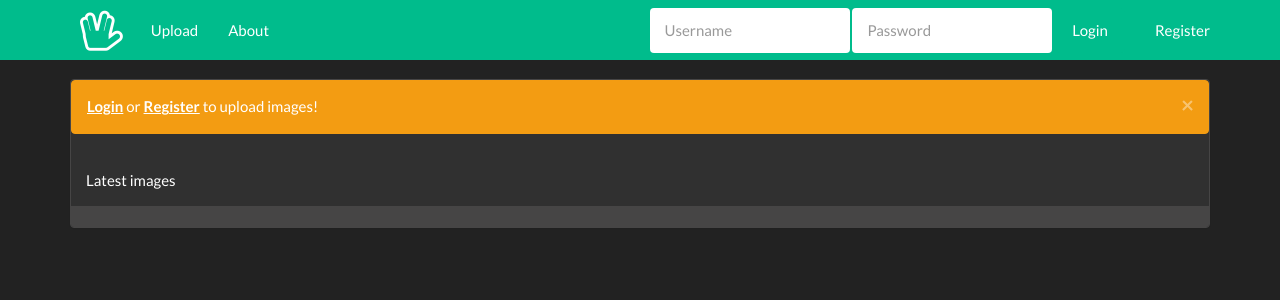
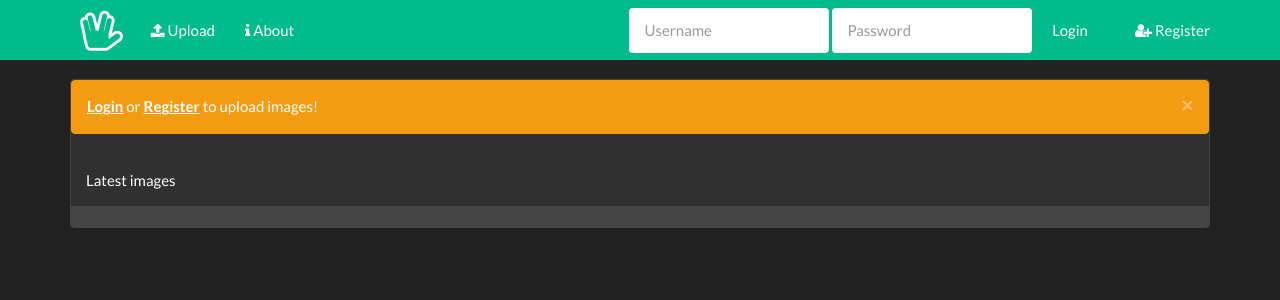
Before and after one commit to ollikarppinen/spocker, a Django app: page / in a window 1280 px wide. Shown: the top 300 px of the page. Run offline with Django 3.2, Linux system fonts and the light colour scheme; data that the repository does not hold is empty; some libraries are stand-ins or nearby versions.

Commit message:
Icons added to navbar

```diff
--- a/imgshare/views.py
+++ b/imgshare/views.py
@@ -1,25 +1,24 @@
-from django.views.generic import DetailView
 from django.views.generic.edit import CreateView
 from .models import Image
 from django.shortcuts import render
-from math import ceil, floor
+from math import ceil
 
 
 def home(request):
     image_limit = 20
+    row_width = 4
     if Image.objects.count() < image_limit:
         image_limit = Image.objects.count()
-    rows = ceil(image_limit / 4)
+    rows = ceil(image_limit / row_width)
     latest_images = list()
     images = Image.objects.all()[::-1]
     for r in range(rows):
-        start = r * 4
-        end = 4 + r * 4
+        start = r * row_width
+        end = start + row_width
         if end > image_limit:
             end = image_limit
         latest_images.append(list(images[start: end]))
     context = {
-        'title': 'Welcome',
         'latest_images': latest_images,
     }
     return render(request, 'home.html', context)
@@ -32,9 +31,9 @@ class UploadView(CreateView):
 
 def image(request, pk):
     try:
-        image = Image.objects.get(pk = pk)
+        image = Image.objects.get(pk=pk)
         context = {
-        'image': image
+            'image': image
         }
         return render(request, 'imgshare/image.html', context)
     except:
--- a/templates/navbar.html
+++ b/templates/navbar.html
@@ -12,15 +12,16 @@
         </div>
         <div id="navbar" class="navbar-collapse collapse">
           <ul class="nav navbar-nav">
-            <li><a href="{% url 'upload' %}">Upload</a></li>
-            <li><a href="{% url 'about' %}">About</a></li>
+            <li><a href="{% url 'upload' %}"><i class="fa fa-upload"></i>  Upload</a></li>
+            <li><a href="{% url 'about' %}"><i class="fa fa-info"></i>  About</a></li>
           </ul>
           <ul class="nav navbar-nav navbar-right">
           {% if request.user.is_authenticated %}
-            <li><a href="{% url 'auth_logout' %}">Logout</a></li>
+            <li><a href=""><i class="fa fa-user"></i>  {{ user.username }}</a></li>
+            <li><a href="{% url 'auth_logout' %}"><i class="fa fa-sign-out"></i>  Logout</a></li>
             {% else %}
             <li class="visible hidden-lg"><a href="{% url 'auth_login' %}">Login</a></li>
-            <li><a href="{% url 'registration_register' %}">Register</a></li>
+            <li><a href="{% url 'registration_register' %}"><i class="fa fa-user-plus"></i>  Register</a></li>
           {% endif %}
           </ul>
           {% if not request.user.is_authenticated and not "/accounts/login" in request.get_full_path %}
```
Also changed, not shown: README.md.
